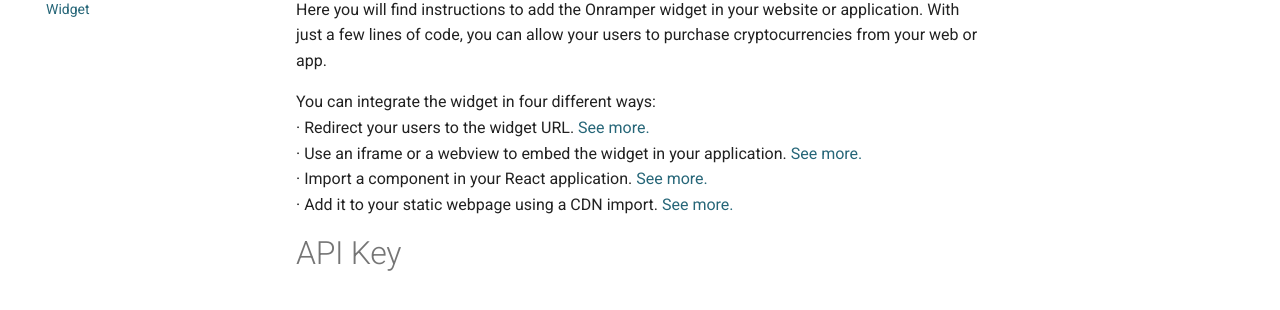
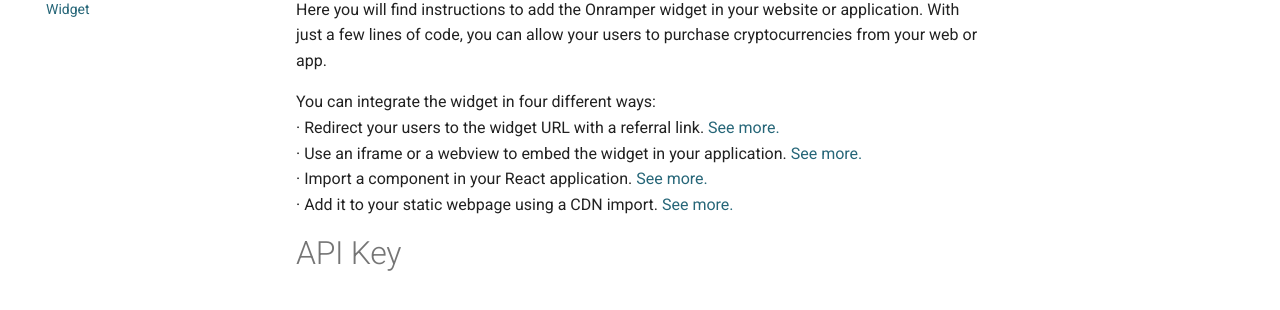
Before and after one commit to onramper/docs, an MkDocs documentation site: the page built from docs/widget.md, in a window 1280 px wide and 900 px high. Shown: the part 183-493 px from the top of the window. Built offline with MkDocs 1.6.1 and Material for MkDocs 9.7.7, drawn with Linux system fonts in a browser that asks for light colours.

Commit message:
Update widget.md

```diff
--- a/docs/widget.md
+++ b/docs/widget.md
@@ -3,7 +3,7 @@
 Here you will find instructions to add the Onramper widget in your website or application. With just a few lines of code, you can allow your users to purchase cryptocurrencies from your web or app.
 
 You can integrate the widget in four different ways:
-· Redirect your users to the widget URL. [See more.](#referral-link)
+· Redirect your users to the widget URL with a referral link. [See more.](#referral-link)
 · Use an iframe or a webview to embed the widget in your application. [See more.](#iframe)
 · Import a component in your React application. [See more.](#react-component)
 · Add it to your static webpage using a CDN import. [See more.](#javascript)
```
